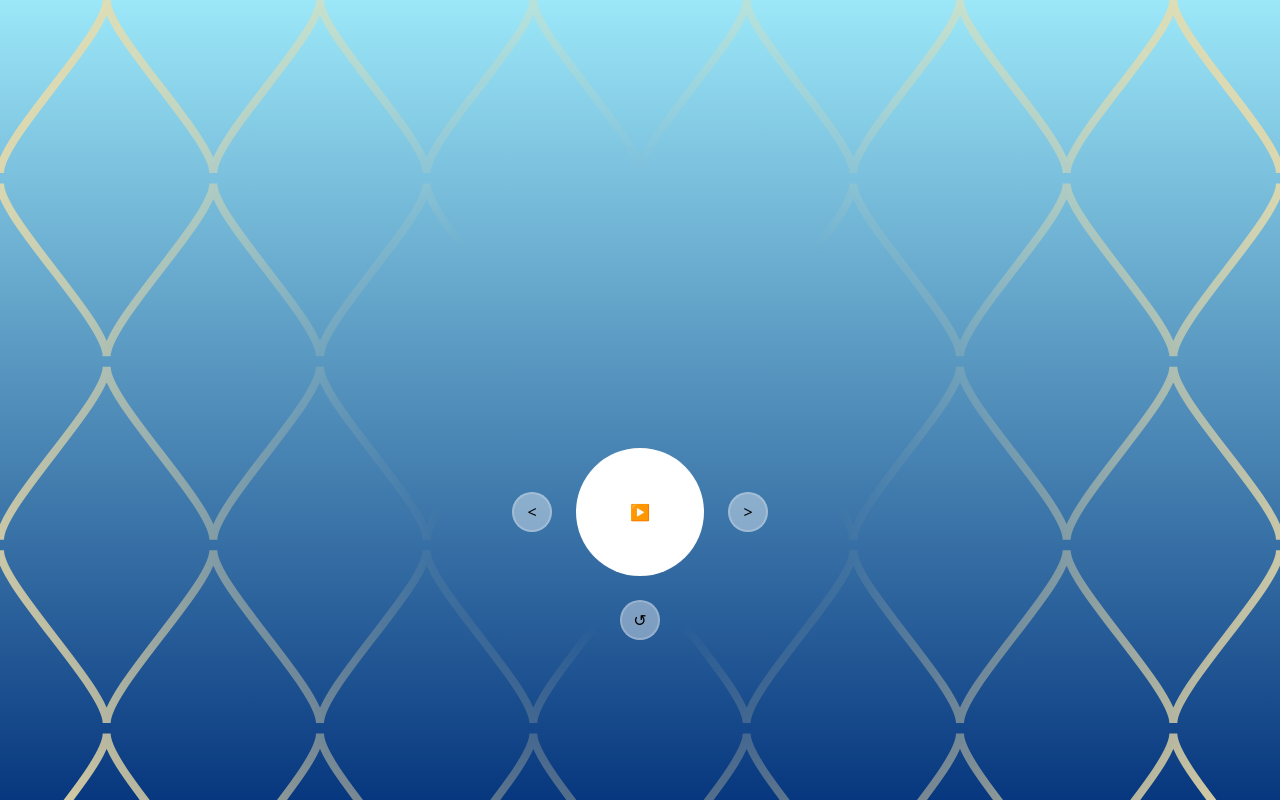
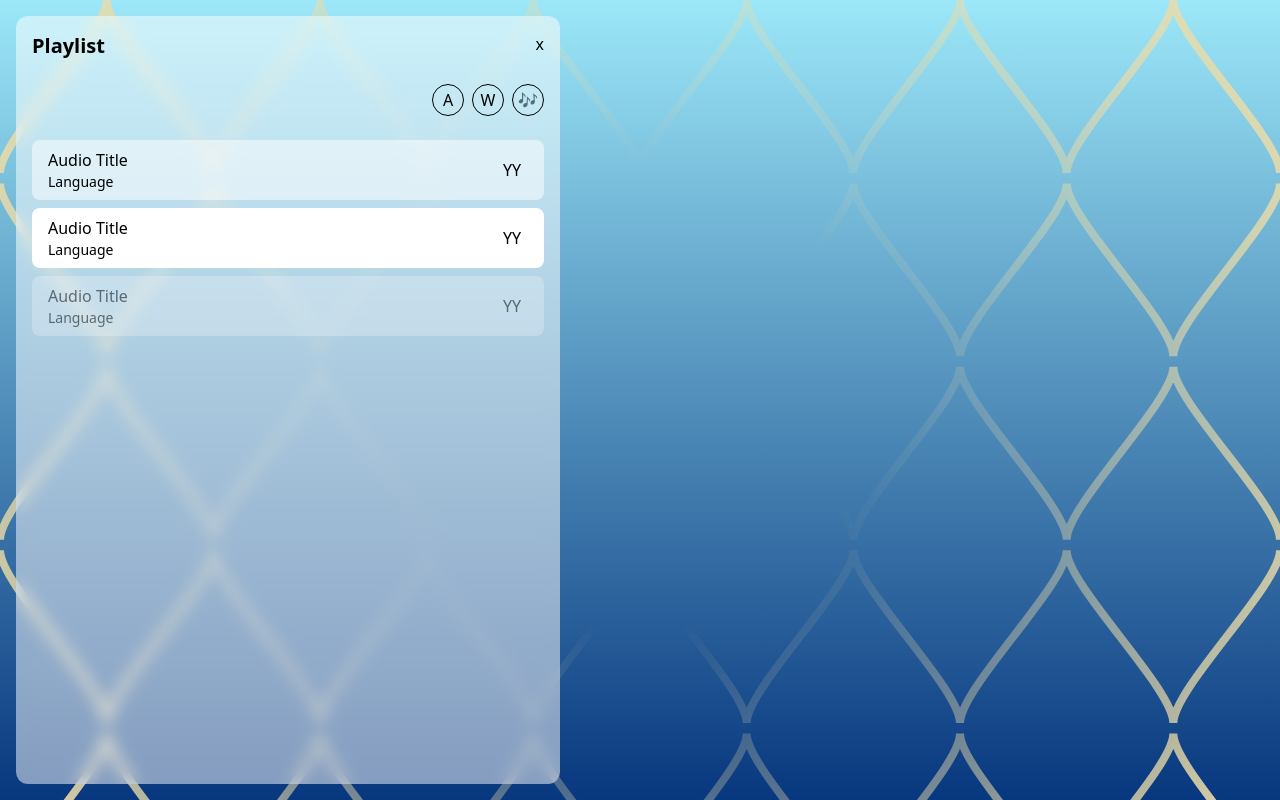
Before and after one commit to genericat/kobo-button, a website: page src/prototype.html in a window 1280 px wide. Drawn offline with Linux system fonts and the light colour scheme.

Commit message:
Update playlist layout

```diff
--- a/scripts/watch.js
+++ b/scripts/watch.js
@@ -61,7 +61,7 @@ async function renderCss() {
 
     await fs.writeFile('./assets/style.css', result.css);
 
-    console.log('Rendering ./assets/style.css done');
+    console.log('Processing ./assets/style.css done');
 
     // if (result.map) {
     //     fs.writeFile('./assets/style.css.map', result.map.toString());
--- a/src/prototype.html
+++ b/src/prototype.html
@@ -13,7 +13,7 @@
   <!-- Main container -->
   <div class="relative w-full h-dvh">
     <!-- Background pattern -->
-    <div class="w-full h-full mask-circle">
+    <div class="absolute w-full h-full mask-circle">
       <div class="w-full h-full bg-pattern bg-cover bg-top"></div>
     </div>
 
@@ -21,8 +21,8 @@
       <span>Played Audio Title</span>
     </div>
 
-    <div class="absolute bottom-[20dvh] left-1/2 -translate-x-1/2
-      grid grid-cols-[repeat(3,auto)] grid-rows-[repeat(2, auto)] gap-6">
+    <div class="absolute bottom-[18dvh] left-1/2 -translate-x-1/2
+      invisible grid grid-cols-[repeat(3,auto)] grid-rows-[repeat(2, auto)] gap-6">
       <button class="self-center w-10 h-10 rounded-full bg-white/40 border-2 border-white/20">&lt;</button>
 
       <button class="w-32 h-32 border-none rounded-full bg-white text-center">
@@ -31,31 +31,57 @@
 
       <button class="self-center w-10 h-10 rounded-full bg-white/40 border-2 border-white/20">&gt;</button>
 
-      <button class="justify-self-center col-start-2 w-10 h-10 rounded-full bg-white/40 border-2 border-white/20">&olarr;</button>
+      <button
+        class="justify-self-center col-start-2 w-10 h-10 rounded-full bg-white/40 border-2 border-white/20">&olarr;</button>
     </div>
 
-    <div id="playlist-window" class="relative hidden">
-      <span>Playlist</span>
+    <div id="playlist-window" class="relative w-[45%] h-full p-4">
+      <div class="flex flex-col w-full h-full p-4 rounded-xl overflow-hidden bg-white/50 backdrop-blur-[8px]">
+        <span class="flex-none block mb-6 text-xl font-bold">Playlist</span>
 
-      <div>
-        <button></button>
-        <button></button>
-        <button></button>
+        <div class="flex-none flex gap-x-2 justify-end mb-6">
+          <button class="w-8 h-8 rounded-full border border-black">A</button>
+          <button class="w-8 h-8 rounded-full border border-black">W</button>
+          <button class="w-8 h-8 rounded-full border border-black">🎶</button>
         </div>
 
-      <div>
+        <div class="overflow-x-auto [scrollbar-width:none]">
           <ul>
-          <li>
+            <li class="grid grid-cols-[1fr_auto] grid-rows-[repeat(2,auto)] grid-flow-col
+              py-2 px-4 mb-2 rounded-lg bg-white/50 cursor-pointer">
                 <span>Audio Title</span>
-            <p>Language</p>
+                <p class="text-sm">Language</p>
 
-            <button>Share</button>
+                <div class="row-span-2 flex items-center justify-center">
+                  <button class="w-8 h-8 rounded-full hover:bg-gray-300">YY</button>
+                </div>
+            </li>
+
+            <li class="grid grid-cols-[1fr_auto] grid-rows-[repeat(2,auto)] grid-flow-col
+              py-2 px-4 mb-2 rounded-lg bg-white cursor-pointer">
+                <span>Audio Title</span>
+                <p class="text-sm">Language</p>
+
+                <div class="row-span-2 flex items-center justify-center">
+                  <button class="w-8 h-8 rounded-full hover:bg-gray-300">YY</button>
+                </div>
+            </li>
+
+            <li class="grid grid-cols-[1fr_auto] grid-rows-[repeat(2,auto)] grid-flow-col
+              py-2 px-4 mb-2 rounded-lg bg-white/50 opacity-50">
+                <span>Audio Title</span>
+                <p class="text-sm">Language</p>
+
+                <div class="row-span-2 flex items-center justify-center">
+                  <button class="w-8 h-8 rounded-full">YY</button>
+                </div>
             </li>
           </ul>
         </div>
 
-      <div class="absolute top-0 right-0">
+        <div class="flex-none absolute top-4 right-4">
           <button>x</button>
+        </div>
       </div>
     </div>
 
@@ -87,7 +113,9 @@
       </div>
 
       <div>
-        <p>Lorem ipsum dolor sit amet consectetur adipisicing elit. Mollitia consectetur velit, provident nisi dicta in illo, eveniet libero nihil deserunt consequuntur? Eaque praesentium rerum molestias earum vel numquam suscipit sint!</p>
+        <p>Lorem ipsum dolor sit amet consectetur adipisicing elit. Mollitia consectetur velit, provident nisi dicta in
+          illo, eveniet libero nihil deserunt consequuntur? Eaque praesentium rerum molestias earum vel numquam suscipit
+          sint!</p>
       </div>
     </div>
   </div>
```
Also changed, not shown: assets/style.css. Lines whose indentation alone changed are shown as unchanged.
